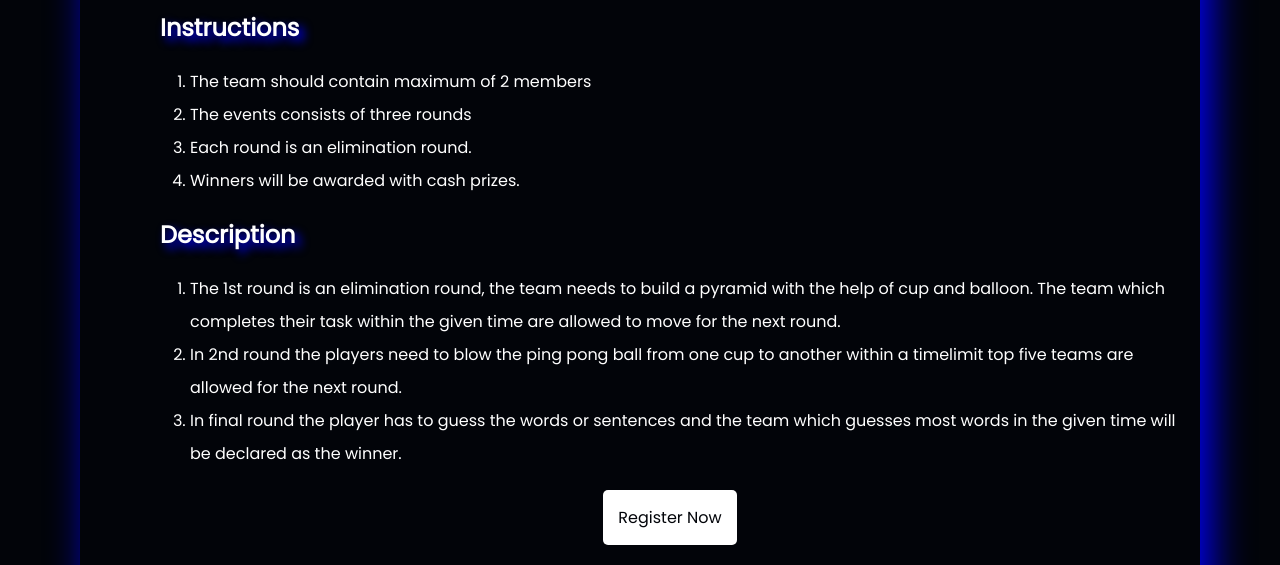
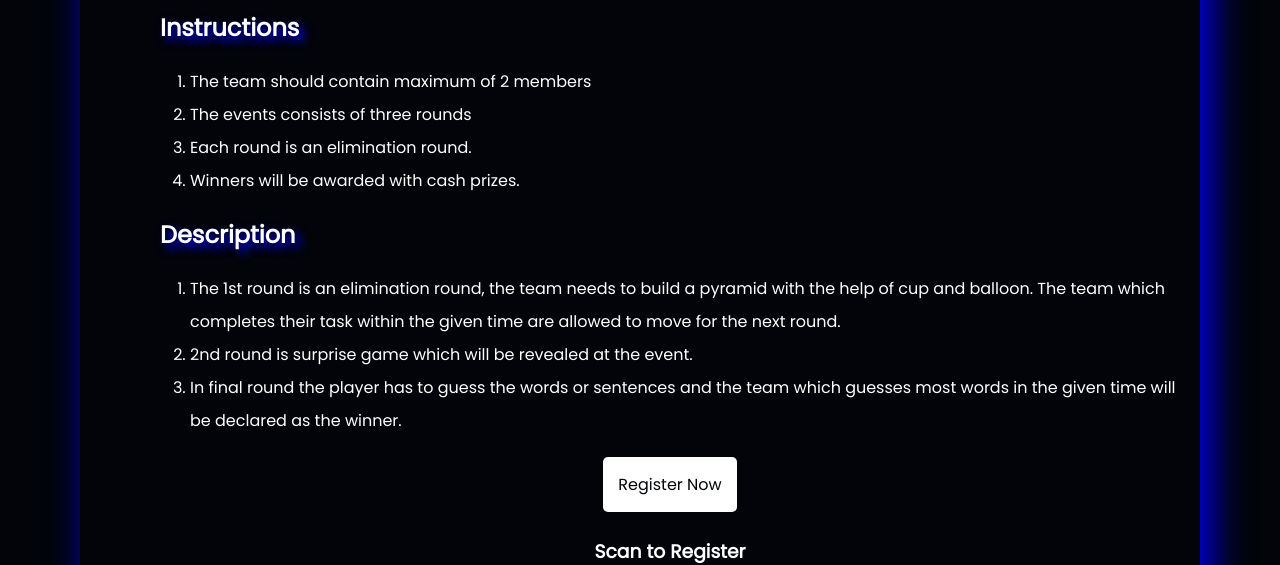
Before and after one commit to iamsraa1/Twystra2k22, a plain HTML site: page twystra 2022/assets/html/gamepalooza.html in a window 1280 px wide. Shown: the part 275-840 px from the top of the page. Drawn offline with Linux system fonts and the light colour scheme.

Commit message:
2nd round in gamebalooza updated

```diff
--- a/twystra 2022/assets/html/gamepalooza.html
+++ b/twystra 2022/assets/html/gamepalooza.html
@@ -44,7 +44,7 @@
             <div class="sub-description">
                 <ol>
                     <li>The 1st round is an elimination round, the team needs to build a pyramid with the help of cup and balloon. The team which completes their task within the given time are allowed  to move for the next round.</li>
-                    <li>In 2nd round the players need to blow the ping pong ball from one cup to another within a timelimit top five teams are allowed for the next round.</li>
+                    <li>2nd round is surprise game which will be revealed at the event.</li>
                     <li>In final round the player has to guess the words or sentences and the team which guesses most words in the given time will be declared as the winner.</li>
                 </ol>
             </div>
```
